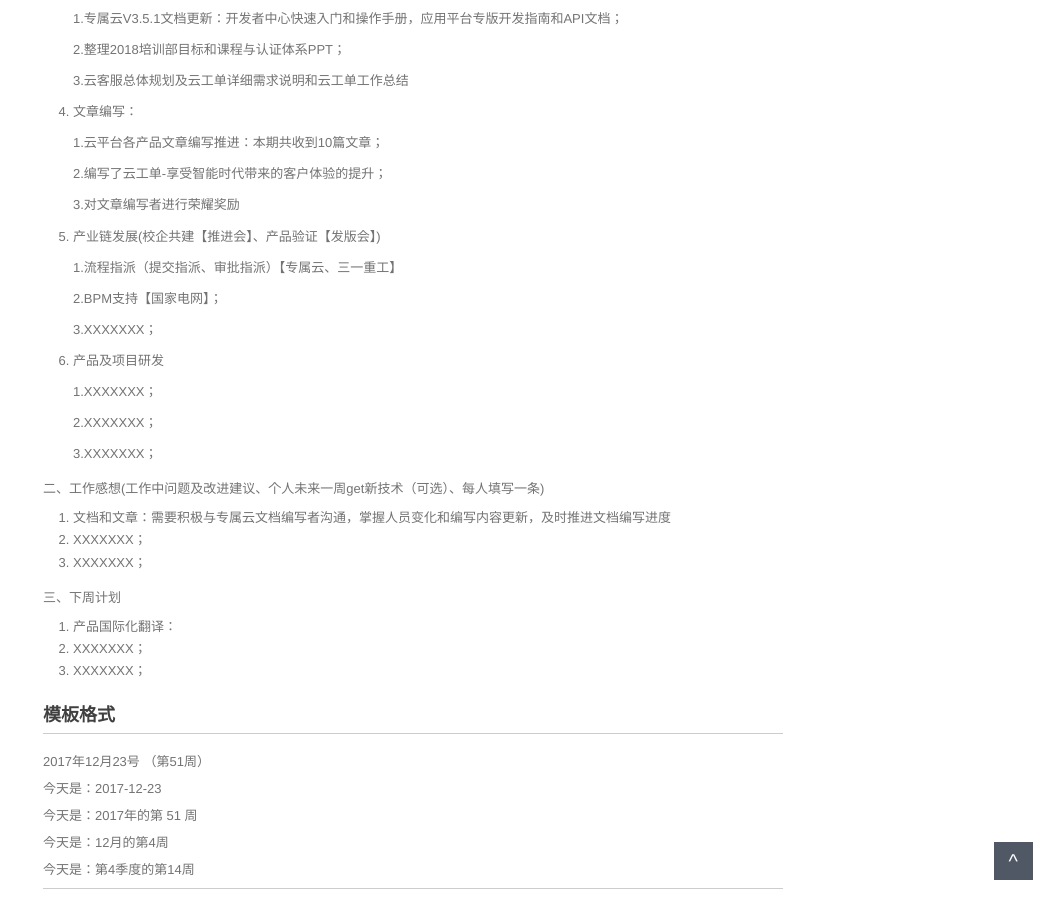
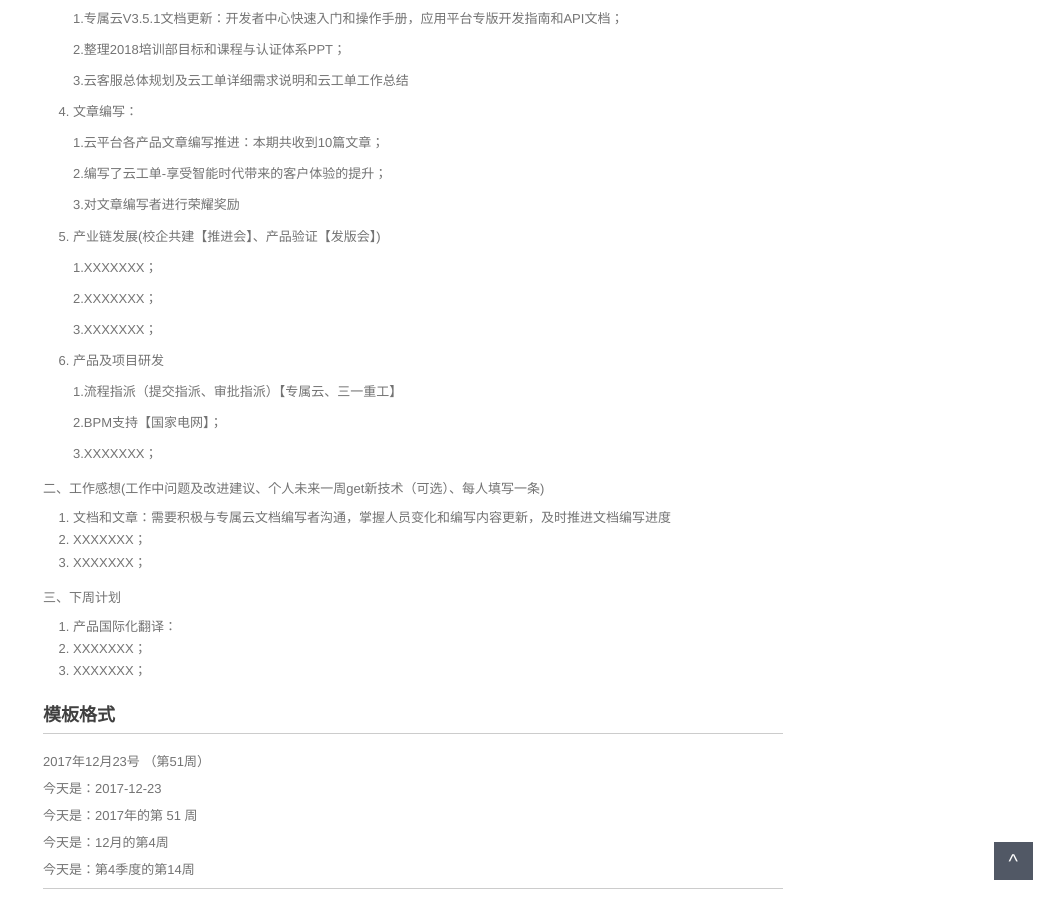
Before and after one commit to walllFlower/blog, a Jekyll site: the page built from _posts/2018-07-17-day_report_cxz.md, in a window 1280 px wide and 900 px high, scrolled down 808 px. Shown: the whole window, without its empty margins (227-1280 px from the left). Built offline with Jekyll 4.4.1, drawn with Linux system fonts in a browser that asks for light colours; comment, search, counter and statistics services are not loaded.

```diff
--- a/_posts/2018-07-17-day_report_cxz.md
+++ b/_posts/2018-07-17-day_report_cxz.md
@@ -57,17 +57,17 @@ categories: 技术运营工作周报
 
 5. 产业链发展(校企共建【推进会】、产品验证【发版会】)
 
-    1.流程指派（提交指派、审批指派）【专属云、三一重工】
+    1.XXXXXXX；
 
-    2.BPM支持【国家电网】；
+    2.XXXXXXX；
 
     3.XXXXXXX；
 
 6. 产品及项目研发
 
-    1.XXXXXXX；
+    1.流程指派（提交指派、审批指派）【专属云、三一重工】
 
-    2.XXXXXXX；
+    2.BPM支持【国家电网】；
 
     3.XXXXXXX；
 
```
